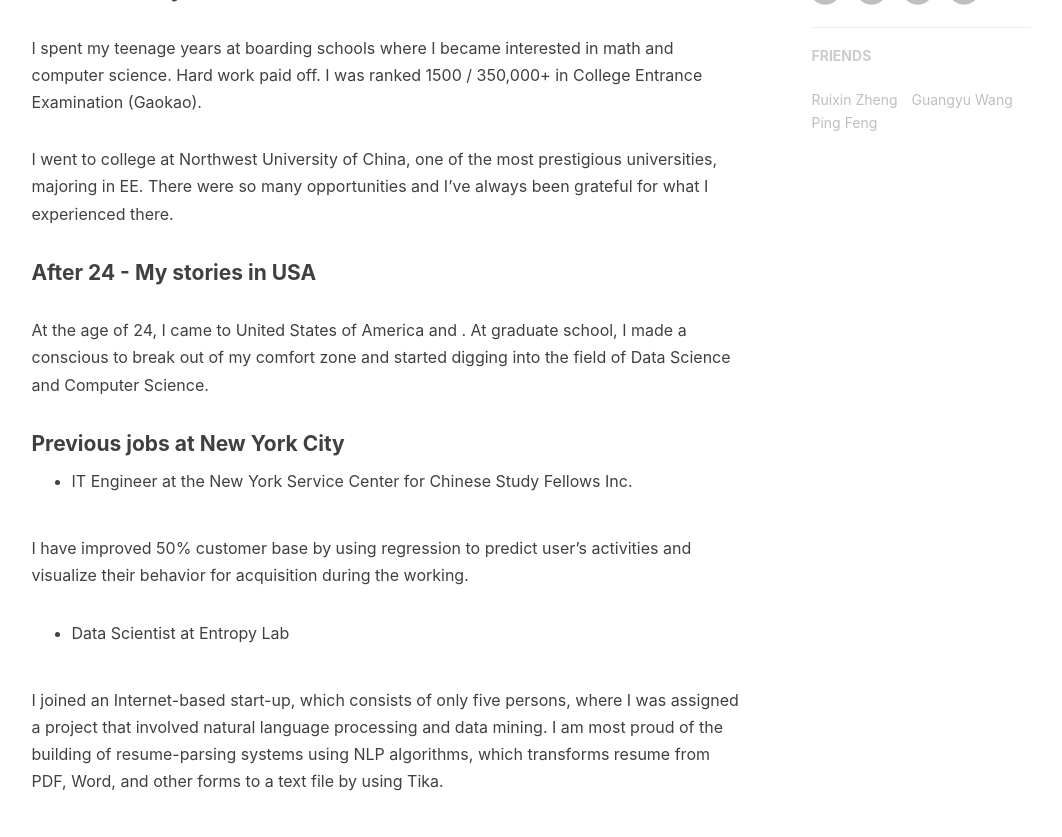
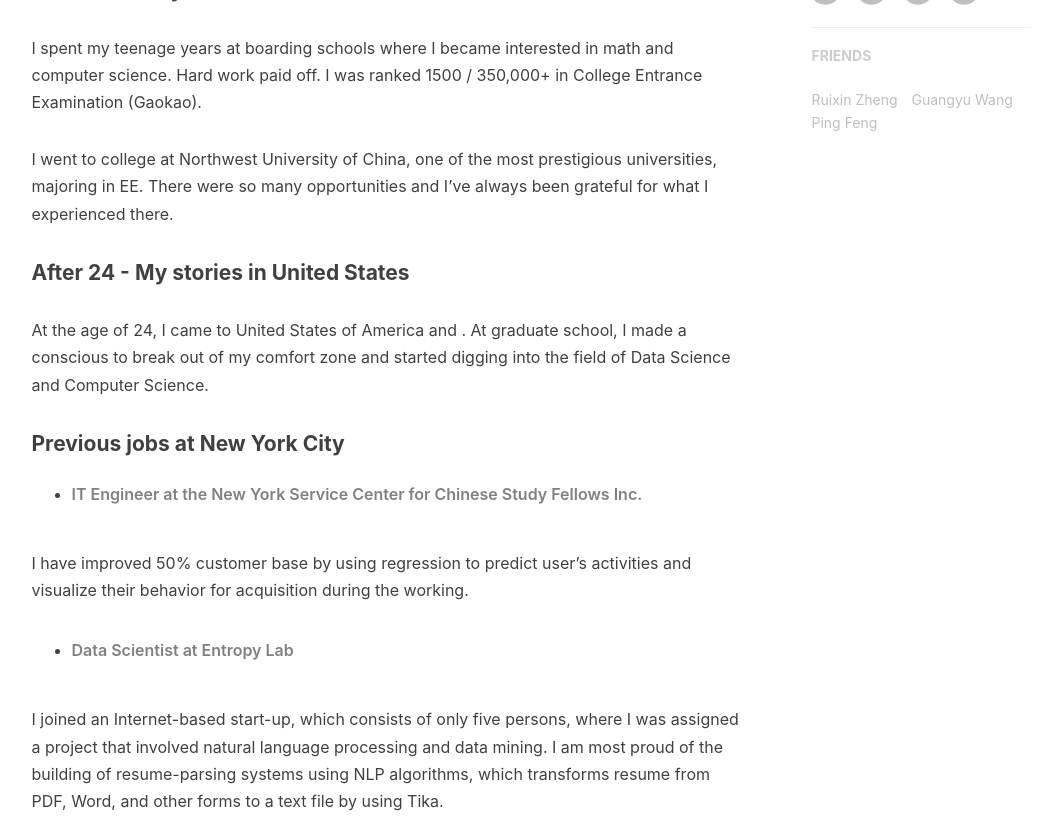
Before and after one commit to rickydangc/rickydangc.github.io, a Jekyll site: the page built from about.html, in a window 1280 px wide and 900 px high, scrolled down 922 px, cut to the strip 0-837 px from the top of the window. Shown: the whole strip, without its empty margins (136-1198 px from the left). Built offline with Jekyll 4.4.1, drawn with Linux system fonts in a browser that asks for light colours; nearby versions of some CDN libraries; comment, search, counter and statistics services are not loaded.

Commit message:
add changes

```diff
--- a/_includes/about/en.md
+++ b/_includes/about/en.md
@@ -11,15 +11,14 @@ I spent my teenage years at boarding schools where I became interested in math a
 I went to college at Northwest University of China, one of the most prestigious universities, majoring in EE. There were so many opportunities and I've always been grateful for what I experienced there.
 
 
-#### After 24 - My stories in USA
+#### After 24 - My stories in United States
 At the age of 24, I came to United States of America and . At graduate school, I made a conscious to break out of my comfort zone and started digging into the field of Data Science and Computer Science.
 
 #### Previous jobs at New York City
-
-- IT Engineer at the New York Service Center for Chinese Study Fellows Inc.
+- ###### IT Engineer at the New York Service Center for Chinese Study Fellows Inc.
 
 I have improved 50% customer base by using regression to predict user's activities and visualize their behavior for acquisition during the working.
 
-- Data Scientist at Entropy Lab
+- ###### Data Scientist at Entropy Lab
 
 I joined an Internet-based start-up, which consists of only five persons, where I was assigned a project that involved natural language processing and data mining. I am most proud of the building of resume-parsing systems using NLP algorithms, which transforms resume from PDF, Word, and other forms to a text file by using Tika.
```
